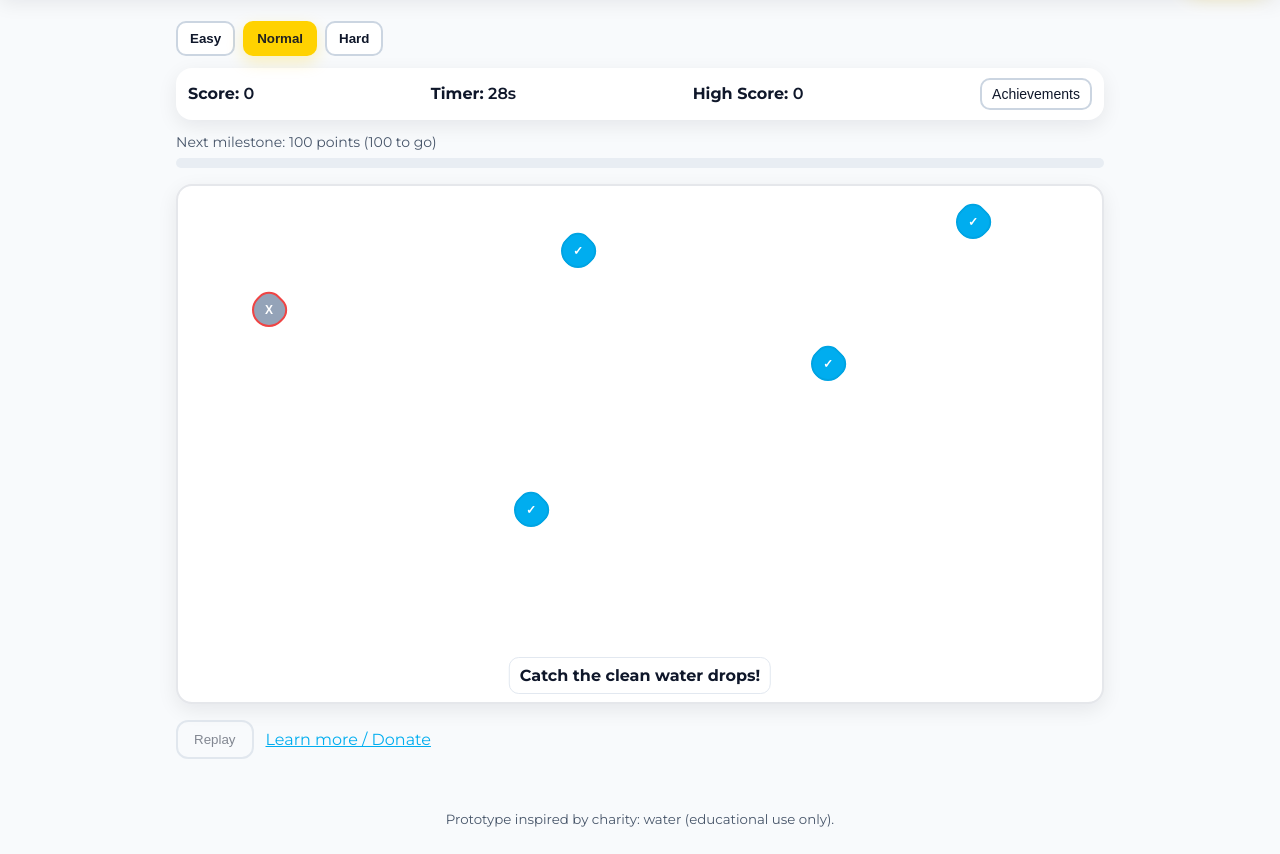
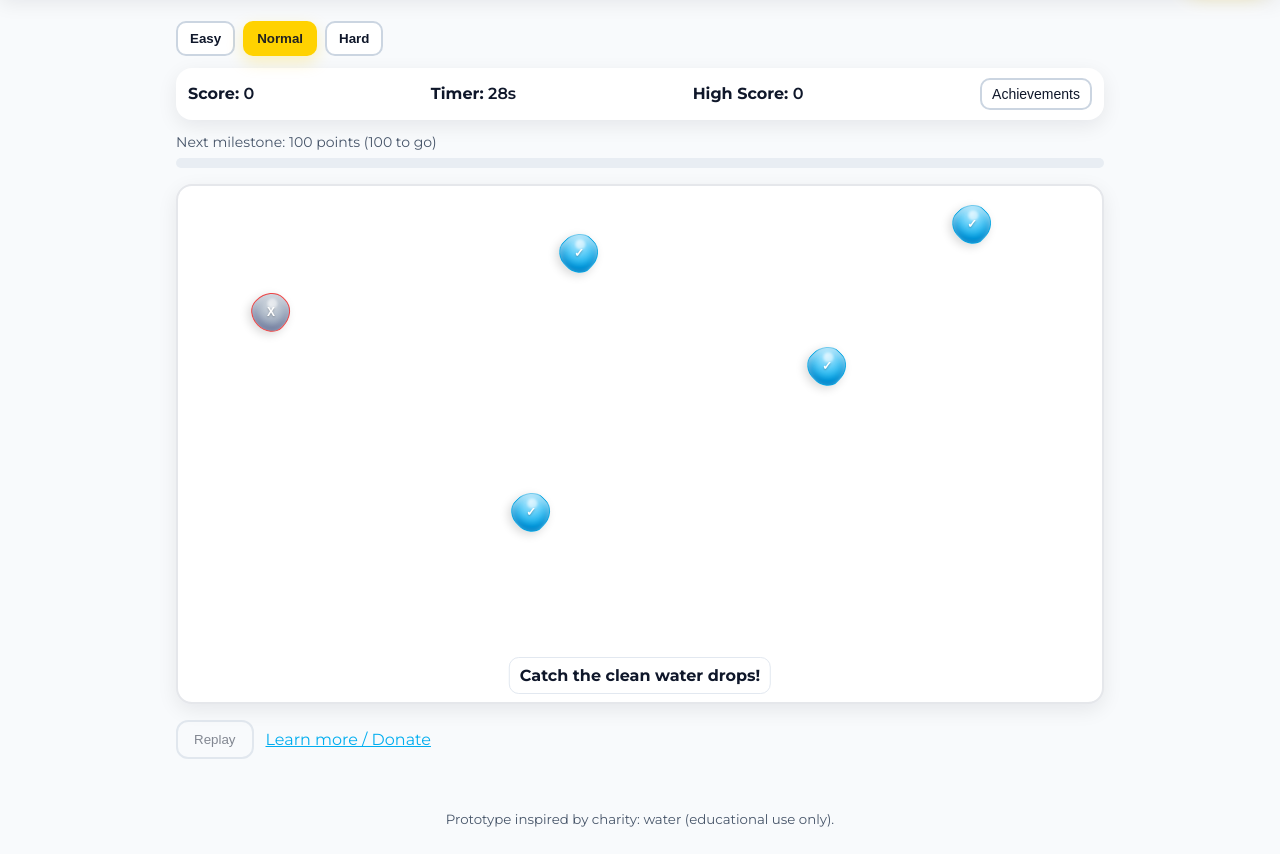
Before and after one commit to cashmerecode/charitywater-drop-game, a plain HTML site: page index.html in a window 1280 px wide. Both pictures are taken after a click on the button "Start". Shown: the part 62-916 px from the top of the page. Drawn offline with Linux system fonts and the light colour scheme.

Commit message:
Update styles.css

```diff
--- a/styles.css
+++ b/styles.css
@@ -62,7 +62,7 @@ body {
 
 .stat { font-weight: 600; }
 
-/* ---------- Difficulty buttons (NEW) ---------- */
+/* ---------- Difficulty buttons ---------- */
 .difficulties {
   display: flex;
   gap: 8px;
@@ -177,26 +177,60 @@ body {
   pointer-events: none;
 }
 
-/* ---------- Drops ---------- */
+/* ---------- Drops (updated realistic look) ---------- */
 .drop {
   position: absolute;
-  width: 34px;
-  height: 34px;
-  border-radius: 50% 50% 60% 60%;
+  width: 38px;
+  height: 38px;
+  border-radius: 50% 50% 55% 55% / 60% 60% 45% 45%;
   transform: rotate(45deg);
   display: flex;
   align-items: center;
   justify-content: center;
   user-select: none;
   cursor: pointer;
-  border: 2px solid rgba(0, 0, 0, .05);
+  border: 1px solid rgba(0, 0, 0, 0.05);
+  transition: transform 0.2s ease, opacity 0.3s ease;
+  box-shadow:
+    inset 2px 2px 6px rgba(255,255,255,0.5),
+    inset -3px -4px 8px rgba(0,0,80,0.25),
+    0 4px 10px rgba(0,0,0,0.15);
 }
 
-.drop.clean { background: var(--cw-blue); }
+.drop.clean {
+  background: radial-gradient(circle at 30% 30%, #b7eaff 0%, var(--cw-blue) 70%);
+}
 
-.drop.bad { background: #94a3b8; border-color: #ef4444; }
+.drop.bad {
+  background: radial-gradient(circle at 35% 35%, #d2d9e0 0%, #94a3b8 70%);
+  border-color: #ef4444;
+}
 
-.drop .label { transform: rotate(-45deg); color: #fff; font-size: 12px; font-weight: 800; }
+.drop::after {
+  content: "";
+  position: absolute;
+  top: 6px;
+  left: 8px;
+  width: 10px;
+  height: 10px;
+  background: rgba(255,255,255,0.5);
+  border-radius: 50%;
+  filter: blur(1px);
+  transform: rotate(-45deg);
+}
+
+.drop:hover {
+  transform: rotate(45deg) scale(1.1);
+  opacity: 0.9;
+}
+
+.drop .label {
+  transform: rotate(-45deg);
+  color: #fff;
+  font-size: 12px;
+  font-weight: 800;
+  text-shadow: 0 1px 2px rgba(0,0,0,0.25);
+}
 
 /* Floating +/− text */
 .pop {
```
